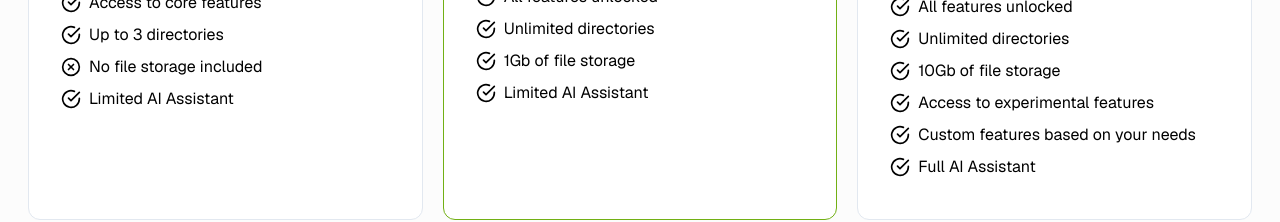
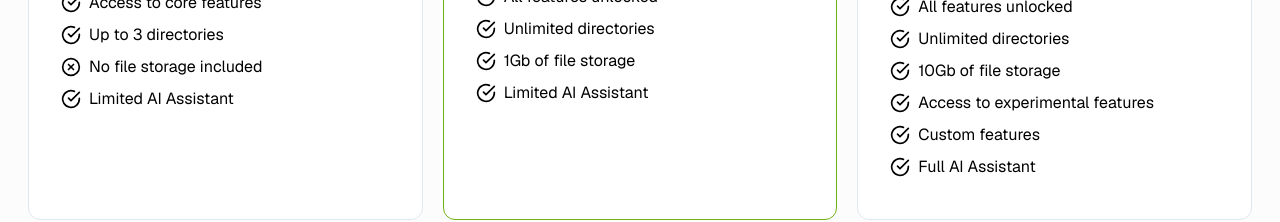
Before and after one commit to studiominsky/panellio, a Next.js app: page / in a window 1280 px wide. Shown: the part 4540-4762 px from the top of the page. Built offline with nearby package versions, Linux system fonts and the light colour scheme; no server answers.

Commit message:
adjust pricing text

```diff
--- a/app/pricing/page.tsx
+++ b/app/pricing/page.tsx
@@ -204,7 +204,7 @@ export default function Pricing() {
               </span>
               <span className="flex items-center gap-2 mb-2">
                 <CircleCheckBig size={20} />
-                Custom features based on your needs
+                Custom features
               </span>
               <span className="flex items-center gap-2 mb-2">
                 <CircleCheckBig size={20} />
--- a/app/subscription/page.tsx
+++ b/app/subscription/page.tsx
@@ -320,7 +320,7 @@ export default function Subscription() {
           </span>
           <span className="flex items-center gap-2 mb-2">
             <CircleCheckBig size={20} />
-            Custom features based on your needs
+            Custom features
           </span>
           <span className="flex items-center gap-2 mb-2">
             <CircleCheckBig size={20} />
--- a/components/home/pricing.tsx
+++ b/components/home/pricing.tsx
@@ -189,7 +189,7 @@ function Pricing() {
               </span>
               <span className="flex items-center gap-2 mb-2">
                 <CircleCheckBig size={20} />
-                Custom features based on your needs
+                Custom features
               </span>
               <span className="flex items-center gap-2 mb-2">
                 <CircleCheckBig size={20} />
```
